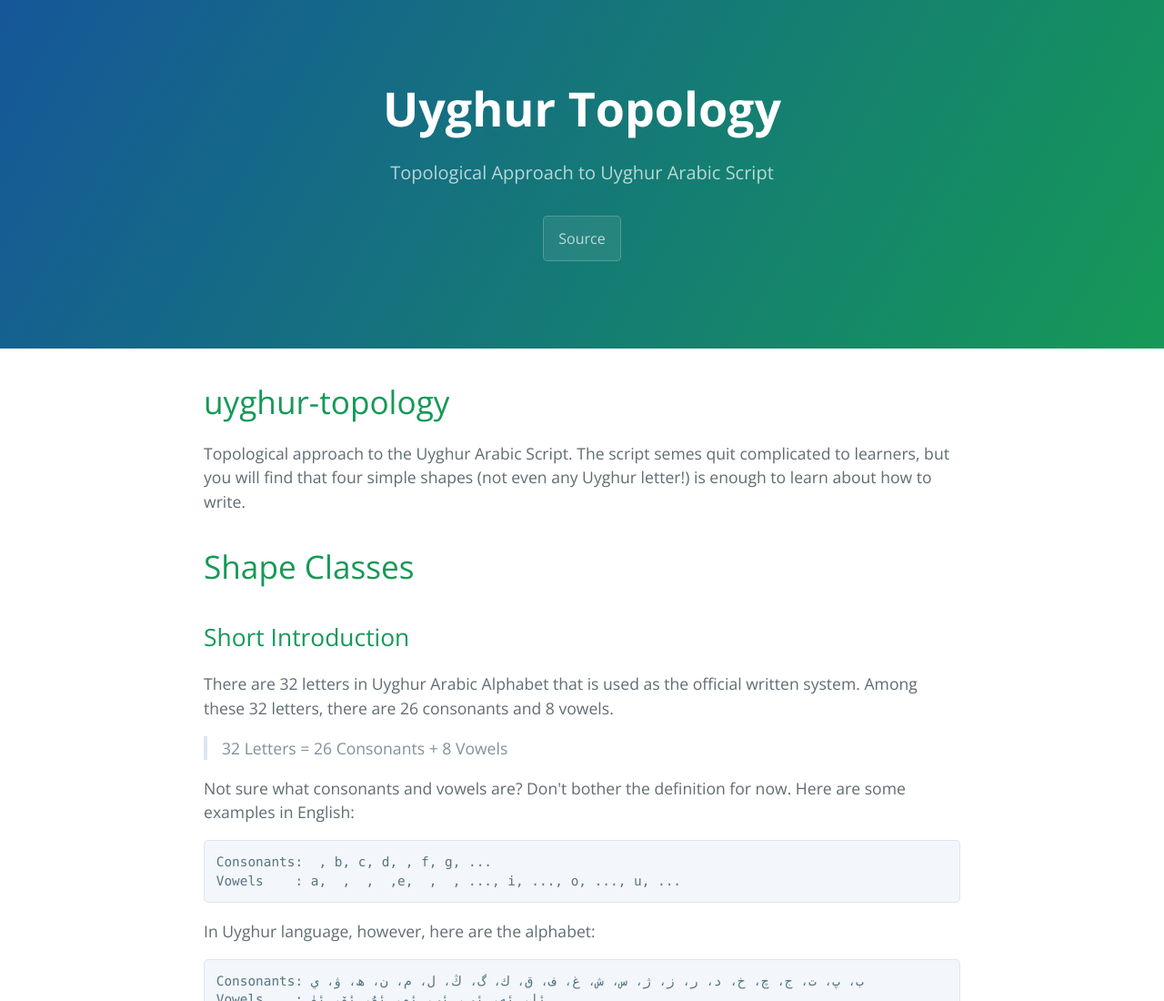
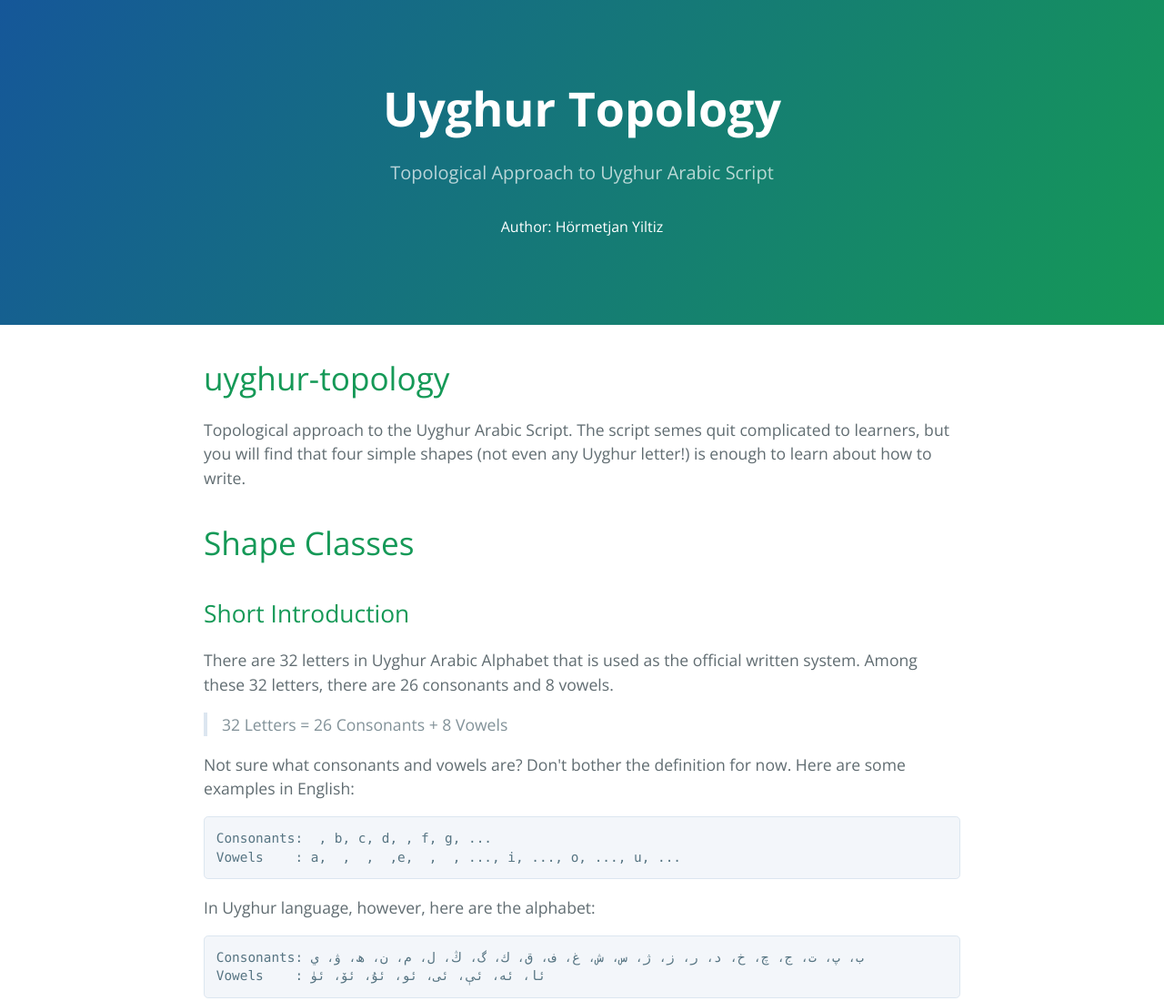
Before and after one commit to hyiltiz/uyghur-topology, a plain HTML site: page index.html in a window 1280 px wide. Shown: the top 1100 px of the page at 91% size. Drawn offline with nearby package versions, Linux system fonts and the light colour scheme.

Commit message:
add in my name

```diff
--- a/index.html
+++ b/index.html
@@ -13,7 +13,8 @@
     <section class="page-header">
       <h1 class="project-name">Uyghur Topology</h1>
       <h2 class="project-tagline">Topological Approach to Uyghur Arabic Script</h2>
-      <a href="https://github.com/hyiltiz/uyghur-topology" class="btn">Source</a>
+      <p> Author: Hörmetjan Yiltiz</p>
+      <!--<a href="https://github.com/hyiltiz/uyghur-topology" class="btn">Source</a>-->
     </section>
 
     <section class="main-content">
```
